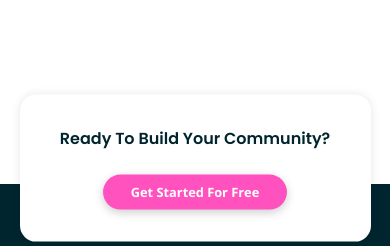
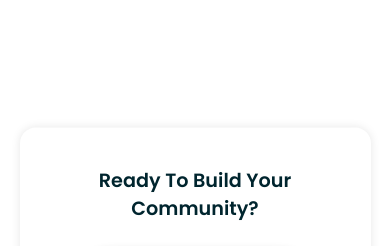
Before and after one commit to Sajidddd11/bc1, a plain HTML site: page index.html in a window 390 px wide. Shown: the part 2241-2487 px from the top of the page. Drawn offline with nearby package versions, Linux system fonts and the light colour scheme.

Commit message:
Update style.css

```diff
--- a/style.css
+++ b/style.css
@@ -255,6 +255,7 @@ img {
   box-shadow: 0 0 10px rgba(0, 0, 0, 0.1);
   background: #fff;
   transform: translateY(50%);
+  max-width: 40%
 }
 
 .cta__title {
@@ -264,16 +265,17 @@ img {
 
 @media (max-width: 767px) {
   .cta {
-    padding: 2rem 1rem;
+    padding: 2.5rem 1rem;
     margin: 1rem auto;
+    max-width: 100%;
   }
 
   .cta__title {
-    font-size: 1rem;
+    font-size: 1.2rem;
     margin-bottom: 1.5rem;
   }
   .cta .button--primary {
-    padding: 0.5rem 1.75rem;
+    padding: 1rem 3rem;
     font-size: 0.8rem;
   }
 }
```
